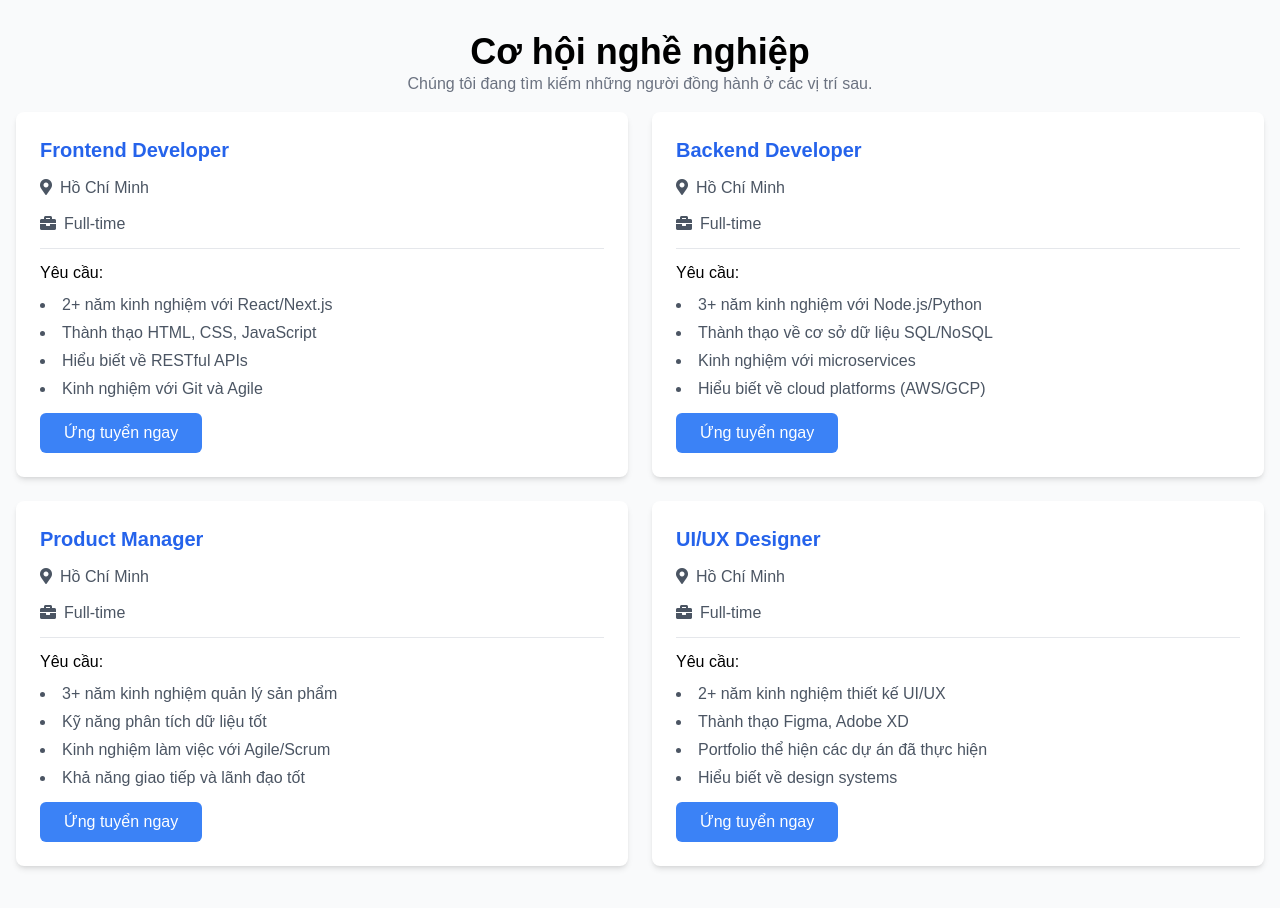
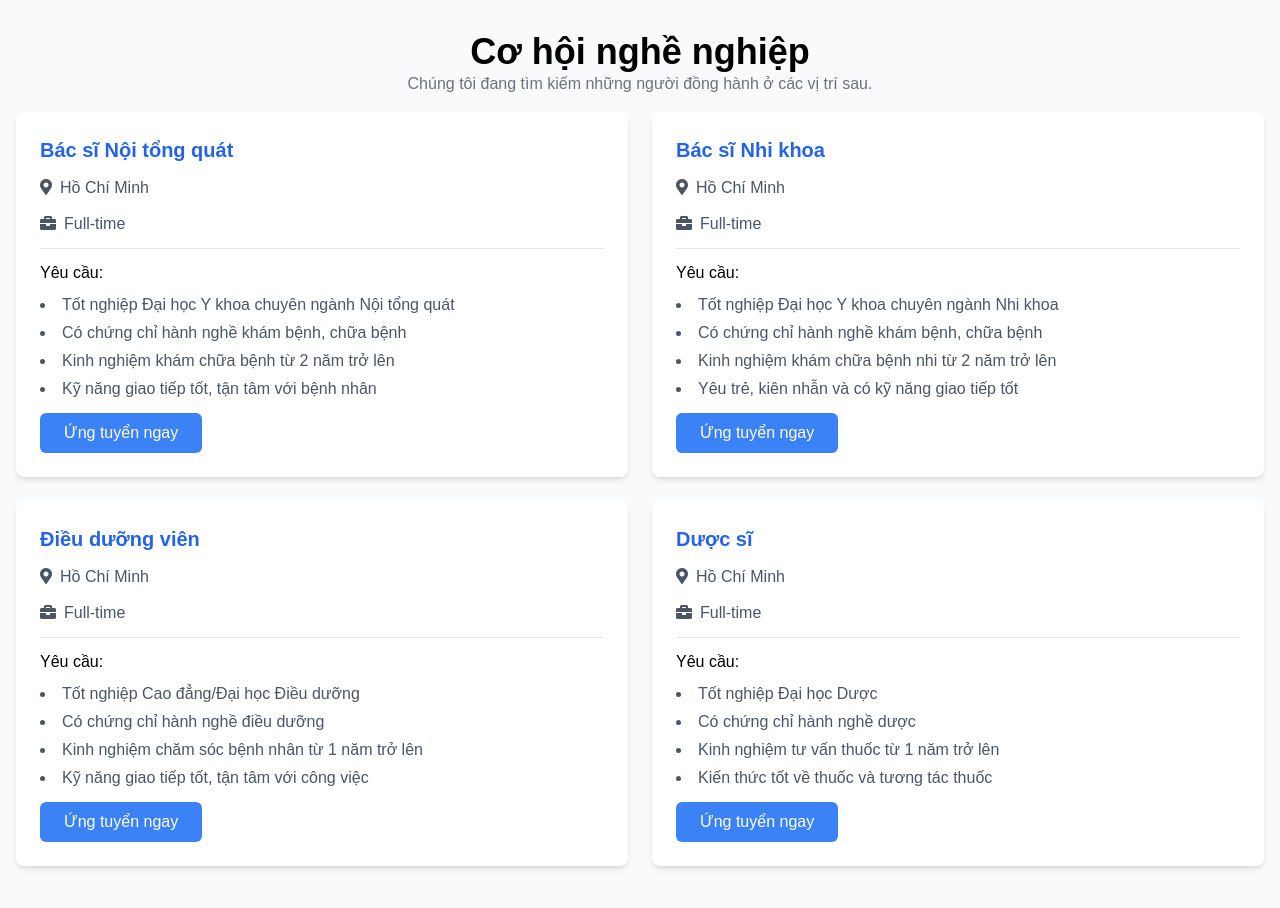
Before and after one commit to DucDat37/FE_TTCS, a plain HTML site: page recruitment.html in a window 1280 px wide. Shown: the part 1720-2628 px from the top of the page. Drawn offline with nearby package versions, Linux system fonts and the light colour scheme.

Commit message:
Chinhe nội dung tuyển dụng

```diff
--- a/recruitment.html
+++ b/recruitment.html
@@ -200,17 +200,17 @@
             <div class="grid grid-cols-1 md:grid-cols-2 gap-6">
                 <!-- Job Position 1 -->
                 <div class="bg-white rounded-lg shadow-md p-6 hover:shadow-lg transition-shadow">
-                    <h3 class="text-xl font-semibold text-blue-600 mb-3">Frontend Developer</h3>
+                    <h3 class="text-xl font-semibold text-blue-600 mb-3">Bác sĩ Nội tổng quát</h3>
                     <div class="space-y-3">
                         <p class="text-gray-600"><i class="fas fa-map-marker-alt mr-2"></i>Hồ Chí Minh</p>
                         <p class="text-gray-600"><i class="fas fa-briefcase mr-2"></i>Full-time</p>
                         <div class="border-t pt-3">
                             <h4 class="font-medium mb-2">Yêu cầu:</h4>
                             <ul class="list-disc list-inside text-gray-600 space-y-1">
-                                <li>2+ năm kinh nghiệm với React/Next.js</li>
-                                <li>Thành thạo HTML, CSS, JavaScript</li>
-                                <li>Hiểu biết về RESTful APIs</li>
-                                <li>Kinh nghiệm với Git và Agile</li>
+                                <li>Tốt nghiệp Đại học Y khoa chuyên ngành Nội tổng quát</li>
+                                <li>Có chứng chỉ hành nghề khám bệnh, chữa bệnh</li>
+                                <li>Kinh nghiệm khám chữa bệnh từ 2 năm trở lên</li>
+                                <li>Kỹ năng giao tiếp tốt, tận tâm với bệnh nhân</li>
                             </ul>
                         </div>
                         <button class="mt-4 bg-blue-500 text-white px-6 py-2 rounded-md hover:bg-blue-600 transition-colors">
@@ -221,17 +221,17 @@
 
                 <!-- Job Position 2 -->
                 <div class="bg-white rounded-lg shadow-md p-6 hover:shadow-lg transition-shadow">
-                    <h3 class="text-xl font-semibold text-blue-600 mb-3">Backend Developer</h3>
+                    <h3 class="text-xl font-semibold text-blue-600 mb-3">Bác sĩ Nhi khoa</h3>
                     <div class="space-y-3">
                         <p class="text-gray-600"><i class="fas fa-map-marker-alt mr-2"></i>Hồ Chí Minh</p>
                         <p class="text-gray-600"><i class="fas fa-briefcase mr-2"></i>Full-time</p>
                         <div class="border-t pt-3">
                             <h4 class="font-medium mb-2">Yêu cầu:</h4>
                             <ul class="list-disc list-inside text-gray-600 space-y-1">
-                                <li>3+ năm kinh nghiệm với Node.js/Python</li>
-                                <li>Thành thạo về cơ sở dữ liệu SQL/NoSQL</li>
-                                <li>Kinh nghiệm với microservices</li>
-                                <li>Hiểu biết về cloud platforms (AWS/GCP)</li>
+                                <li>Tốt nghiệp Đại học Y khoa chuyên ngành Nhi khoa</li>
+                                <li>Có chứng chỉ hành nghề khám bệnh, chữa bệnh</li>
+                                <li>Kinh nghiệm khám chữa bệnh nhi từ 2 năm trở lên</li>
+                                <li>Yêu trẻ, kiên nhẫn và có kỹ năng giao tiếp tốt</li>
                             </ul>
                         </div>
                         <button class="mt-4 bg-blue-500 text-white px-6 py-2 rounded-md hover:bg-blue-600 transition-colors">
@@ -242,17 +242,17 @@
 
                 <!-- Job Position 3 -->
                 <div class="bg-white rounded-lg shadow-md p-6 hover:shadow-lg transition-shadow">
-                    <h3 class="text-xl font-semibold text-blue-600 mb-3">Product Manager</h3>
+                    <h3 class="text-xl font-semibold text-blue-600 mb-3">Điều dưỡng viên</h3>
                     <div class="space-y-3">
                         <p class="text-gray-600"><i class="fas fa-map-marker-alt mr-2"></i>Hồ Chí Minh</p>
                         <p class="text-gray-600"><i class="fas fa-briefcase mr-2"></i>Full-time</p>
                         <div class="border-t pt-3">
                             <h4 class="font-medium mb-2">Yêu cầu:</h4>
                             <ul class="list-disc list-inside text-gray-600 space-y-1">
-                                <li>3+ năm kinh nghiệm quản lý sản phẩm</li>
-                                <li>Kỹ năng phân tích dữ liệu tốt</li>
-                                <li>Kinh nghiệm làm việc với Agile/Scrum</li>
-                                <li>Khả năng giao tiếp và lãnh đạo tốt</li>
+                                <li>Tốt nghiệp Cao đẳng/Đại học Điều dưỡng</li>
+                                <li>Có chứng chỉ hành nghề điều dưỡng</li>
+                                <li>Kinh nghiệm chăm sóc bệnh nhân từ 1 năm trở lên</li>
+                                <li>Kỹ năng giao tiếp tốt, tận tâm với công việc</li>
                             </ul>
                         </div>
                         <button class="mt-4 bg-blue-500 text-white px-6 py-2 rounded-md hover:bg-blue-600 transition-colors">
@@ -263,17 +263,17 @@
 
                 <!-- Job Position 4 -->
                 <div class="bg-white rounded-lg shadow-md p-6 hover:shadow-lg transition-shadow">
-                    <h3 class="text-xl font-semibold text-blue-600 mb-3">UI/UX Designer</h3>
+                    <h3 class="text-xl font-semibold text-blue-600 mb-3">Dược sĩ</h3>
                     <div class="space-y-3">
                         <p class="text-gray-600"><i class="fas fa-map-marker-alt mr-2"></i>Hồ Chí Minh</p>
                         <p class="text-gray-600"><i class="fas fa-briefcase mr-2"></i>Full-time</p>
                         <div class="border-t pt-3">
                             <h4 class="font-medium mb-2">Yêu cầu:</h4>
                             <ul class="list-disc list-inside text-gray-600 space-y-1">
-                                <li>2+ năm kinh nghiệm thiết kế UI/UX</li>
-                                <li>Thành thạo Figma, Adobe XD</li>
-                                <li>Portfolio thể hiện các dự án đã thực hiện</li>
-                                <li>Hiểu biết về design systems</li>
+                                <li>Tốt nghiệp Đại học Dược</li>
+                                <li>Có chứng chỉ hành nghề dược</li>
+                                <li>Kinh nghiệm tư vấn thuốc từ 1 năm trở lên</li>
+                                <li>Kiến thức tốt về thuốc và tương tác thuốc</li>
                             </ul>
                         </div>
                         <button class="mt-4 bg-blue-500 text-white px-6 py-2 rounded-md hover:bg-blue-600 transition-colors">
```
